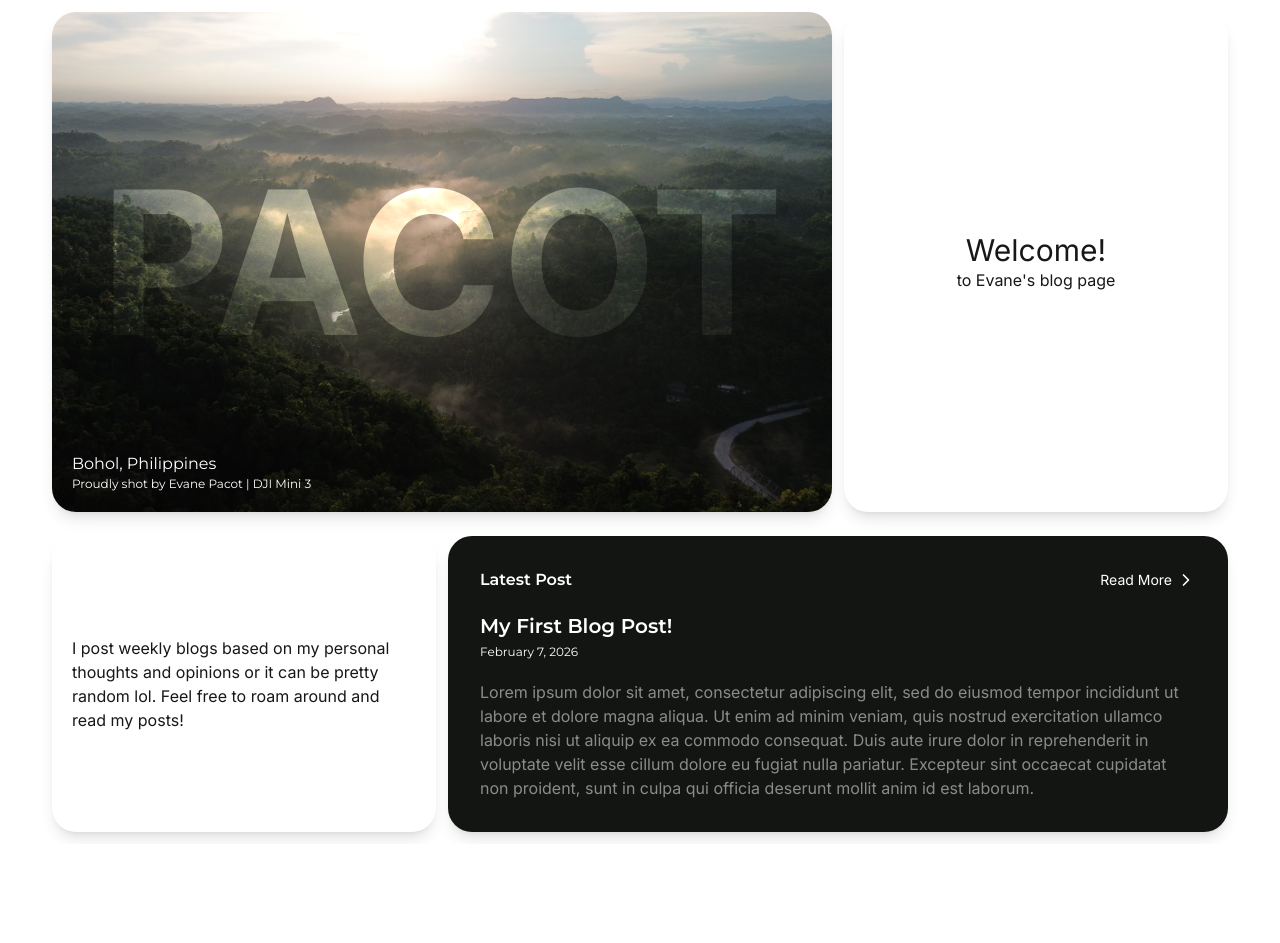
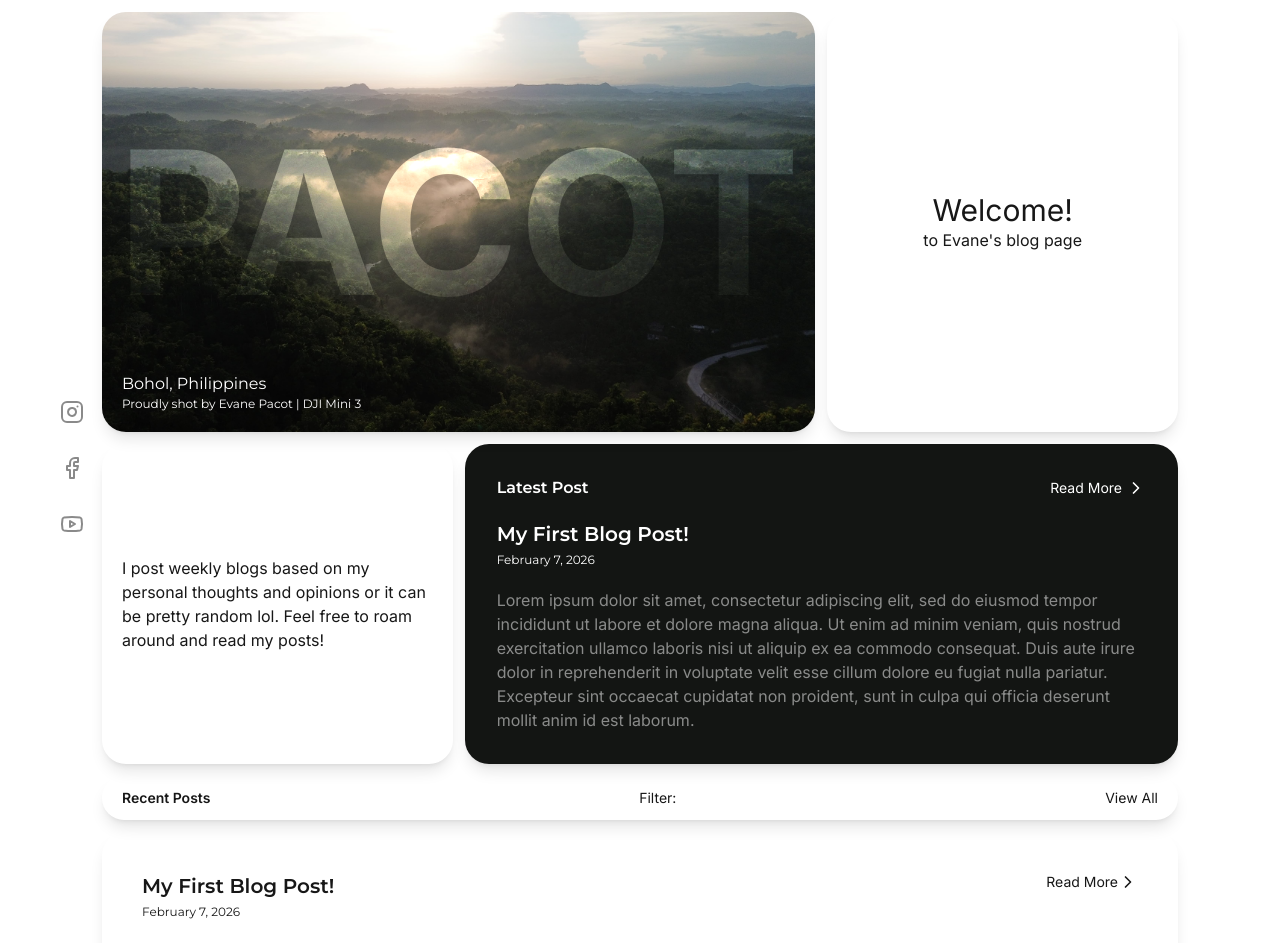
Before and after one commit to Minyoui/pct-blog, a Next.js app: page / in a window 1280 px wide. Shown: the top 943 px of the page. Before the commit the page ends 844 px from the top, so only its background shows below. Built offline with nearby package versions, Linux system fonts and the light colour scheme.

Commit message:
6th Commit (Polishing)

```diff
--- a/app/page.tsx
+++ b/app/page.tsx
@@ -1,12 +1,16 @@
-import Image from "next/image";
+
 import Hero from "@/sections/hero";
-import SubHero from "@/sections/subhero";
+import Blogs from "@/sections/blogs";
+import Footer from "@/components/Footer";
+import Socials from "@/components/Socials";
 
 export default function Home() {
   return (
     <main>
-      <Hero className="mx-auto max-w-300"/>
-      <SubHero className="mx-auto max-w-300"/>
+      <Socials />
+      <Hero className="mx-auto max-w-275 p-3"/>
+      <Blogs className="mx-auto max-w-275 px-3"/>
+      <Footer className="mx-auto max-w-275 px-3"/>
     </main>
   );
 }
--- /dev/null
+++ b/components/Footer/index.tsx
@@ -0,0 +1,17 @@
+import Link from "next/link";
+
+interface FooterProps {
+    className?:string;
+}
+
+const Footer: React.FC<FooterProps> = ({
+    className
+}) => {
+    return (
+        <footer className={`w-full flex items-center justify-center font-inter my-20 ${className}`}>
+            <p className="text-center text-sm">All rights reserved © Evane Pacot 2026</p>
+        </footer>
+    );
+};
+
+export default Footer;
--- /dev/null
+++ b/components/Socials/index.tsx
@@ -0,0 +1,46 @@
+"use client"
+
+import { motion } from "motion/react"
+import { Facebook, Instagram, Youtube } from "lucide-react";
+
+const SocialLinks = [
+    {
+        id:1,
+        Social:<Instagram />,
+        Link:"https://www.instagram.com/evn_dc_pct/",
+    },
+
+    {
+        id:2,
+        Social:<Facebook />,
+        Link:"https://www.facebook.com/evane.pacot/",
+    },
+
+    {
+        id:3,
+        Social:<Youtube />,
+        Link:"https://www.youtube.com/@evanlyrush",
+    },
+]
+
+const Socials = () => {
+    return (
+        <aside
+            className="fixed flex flex-col items-center top-1/2 left-15"
+        >
+            {SocialLinks.map((index) => (
+                <motion.a
+                    key={index.id}
+                    href={index.Link}
+                    className="mb-8 opacity-50 hover:opacity-100 transition-opacity duration-300"
+                    whileHover={{ scale:1.2 }}
+                    target="_blank"
+                >
+                    {index.Social}
+                </motion.a>
+            ))}
+        </aside>
+    );
+};
+
+export default Socials;
--- a/components/container/index.tsx
+++ b/components/container/index.tsx
@@ -0,0 +1,23 @@
+import { motion } from "motion/react";
+import { ReactNode } from "react";
+
+interface ContainerProps {
+    className?:string;
+    children?: ReactNode;
+}
+
+const Container: React.FC<ContainerProps> = ({
+    className,
+    children
+}) => {
+    return (
+        <motion.div
+            className={`shadow-lg rounded-3xl overflow-hidden ${className}`}
+            whileHover={{ y:-3 }}
+        >
+            {children}
+        </motion.div>
+    );
+};
+
+export default Container;
--- /dev/null
+++ b/sections/blogs/index.tsx
@@ -0,0 +1,36 @@
+"use client"
+
+import { motion } from "motion/react";
+import Link from "next/link";
+import Container from "@/components/container";
+import Preview from "@/components/preview";
+import { ChevronRight } from "lucide-react";
+
+interface BlogProps {
+    className?:string;
+}
+
+const Blogs: React.FC<BlogProps> = ({
+    className
+}) => {
+    return (
+        <section className={`${className}`}>
+            <Container className="p-10 relative">
+                <Preview
+                    title="My First Blog Post!"
+                    date="February 7, 2026"
+                    body="Lorem ipsum dolor sit amet, consectetur adipiscing elit, sed do eiusmod tempor incididunt ut labore et dolore magna aliqua. Ut enim ad minim veniam, quis nostrud exercitation ullamco laboris nisi ut aliquip ex ea commodo consequat. Duis aute irure dolor in reprehenderit in voluptate velit esse cillum dolore eu fugiat nulla pariatur. Excepteur sint occaecat cupidatat non proident, sunt in culpa qui officia deserunt mollit anim id est laborum."
+                />
+                <Link
+                    className="absolute top-10 right-10 text-sm font-inter flex items-center"
+                    href=""
+                    target="_blank"
+                >
+                    Read More <ChevronRight className="w-5 h-5"/>
+                </Link>
+            </Container>
+        </section>
+    );
+};
+
+export default Blogs;
--- a/sections/hero/index.tsx
+++ b/sections/hero/index.tsx
@@ -1,7 +1,11 @@
 "use client"
 
+import Image from "next/image";
+import Container from "@/components/container";
+import Preview from "@/components/preview";
+import Link from "next/link";
+import { ChevronRight } from "lucide-react";
 import { motion } from "motion/react";
-import Image from "next/image";
 
 interface HeroProps {
     className?: string;
@@ -9,11 +13,8 @@ interface HeroProps {
 
 const Hero: React.FC<HeroProps> = ({ className }) => {
     return (
-        <header className={`grid grid-cols-3 gap-3 p-3 font-inter ${className}`}>
-            <motion.div
-                className="overflow-hidden relative col-span-2 w-full h-auto shadow-lg rounded-3xl flex items-center justify-center p-25"
-                whileHover={{ y:-3 }}
-            >
+        <header className={`grid grid-cols-3 gap-3 font-inter ${className}`}>
+            <Container className="relative col-span-2 flex items-center justify-center p-15">
                 <h1 className="text-[#656565] z-50 text-[200px] font-bold mix-blend-color-dodge">PACOT</h1>
                 <Image
                     src="/images/DJI_0217.JPG"
@@ -25,14 +26,54 @@ const Hero: React.FC<HeroProps> = ({ className }) => {
                     <h2>Bohol, Philippines</h2>
                     <p className="text-xs">Proudly shot by Evane Pacot | DJI Mini 3</p>
                 </div>
-            </motion.div>
-            <motion.div
-                className="shadow-lg rounded-3xl flex flex-col items-center justify-center"
+            </Container>
+
+            <Container className="flex flex-col items-center justify-center">
+                <h1 className="text-3xl">Welcome!</h1>
+                <p className="">to Evane's blog page</p>
+            </Container>
+
+            <Container className="flex items-center justify-center p-5">
+                <h1>I post weekly blogs based on my personal thoughts and opinions or it can be pretty random lol. Feel free to roam around and read my posts!</h1>
+            </Container>
+
+            <Container className="col-span-2 bg-[#131513] text-white p-8">
+                <div className="flex items-center justify-between mb-5">
+                    <h2 className="font-semibold font-montserrat">Latest Post</h2>
+                    <Link
+                        className="flex gap-1 text-sm"
+                        href=""
+                        target="_blank"
+                    >
+                        Read More
+                        <ChevronRight className="h-5 w-5"/>
+                    </Link>
+                </div>
+
+                <Preview
+                    className=""
+                    title="My First Blog Post!"
+                    date="February 7, 2026"
+                    body="Lorem ipsum dolor sit amet, consectetur adipiscing elit, sed do eiusmod tempor incididunt ut labore et dolore magna aliqua. Ut enim ad minim veniam, quis nostrud exercitation ullamco laboris nisi ut aliquip ex ea commodo consequat. Duis aute irure dolor in reprehenderit in voluptate velit esse cillum dolore eu fugiat nulla pariatur. Excepteur sint occaecat cupidatat non proident, sunt in culpa qui officia deserunt mollit anim id est laborum. "
+                />
+            </Container>
+
+            <motion.nav
+                className="col-span-3 rounded-3xl shadow-lg"
                 whileHover={{ y:-3 }}
             >
-                <h1 className="text-3xl">Welcome!</h1>
-                <p className="">to Evane's blog page</p>
-            </motion.div>
+                <ul className="w-full flex items-center justify-between py-3 px-5 text-sm">
+                    <li className="font-semibold">
+                        Recent Posts
+                    </li>
+                    <li>
+                        Filter:
+                    </li>
+                    <li>
+                        View All
+                    </li>
+                </ul>
+            </motion.nav>
         </header>
     );
 };
--- a/sections/subhero/index.tsx
+++ /dev/null
@@ -1,49 +0,0 @@
-"use client"
-
-import { motion } from "motion/react";
-import Link from "next/link";
-import { ChevronRight } from "lucide-react";
-import Preview from "@/components/preview";
-
-interface SubHeroProps {
-    className?:string;
-}
-
-const SubHero: React.FC<SubHeroProps> = ({ className }) => {
-    return (
-        <div className={`grid grid-cols-3 gap-3 p-3 font-inter ${className}`}>
-            <motion.div
-                className="shadow-lg rounded-3xl flex items-center justify-center p-5"
-                whileHover={{ y:-3 }}
-            >
-                <h1>I post weekly blogs based on my personal thoughts and opinions or it can be pretty random lol. Feel free to roam around and read my posts!</h1>
-            </motion.div>
-
-            <motion.div
-                className="shadow-lg col-span-2 rounded-3xl bg-[#131513] text-white p-8"
-                whileHover={{ y:-3 }}
-            >
-                <div className="flex items-center justify-between mb-5">
-                    <h2 className="font-semibold font-montserrat">Latest Post</h2>
-                    <Link
-                        className="flex gap-1 text-sm"
-                        href=""
-                        target="_blank"
-                    >
-                        Read More
-                        <ChevronRight className="h-5 w-5"/>
-                    </Link>
-                </div>
-
-                <Preview
-                    className=""
-                    title="My First Blog Post!"
-                    date="February 7, 2026"
-                    body="Lorem ipsum dolor sit amet, consectetur adipiscing elit, sed do eiusmod tempor incididunt ut labore et dolore magna aliqua. Ut enim ad minim veniam, quis nostrud exercitation ullamco laboris nisi ut aliquip ex ea commodo consequat. Duis aute irure dolor in reprehenderit in voluptate velit esse cillum dolore eu fugiat nulla pariatur. Excepteur sint occaecat cupidatat non proident, sunt in culpa qui officia deserunt mollit anim id est laborum. "
-                />
-            </motion.div>
-        </div>
-    );
-};
-
-export default SubHero;
```
